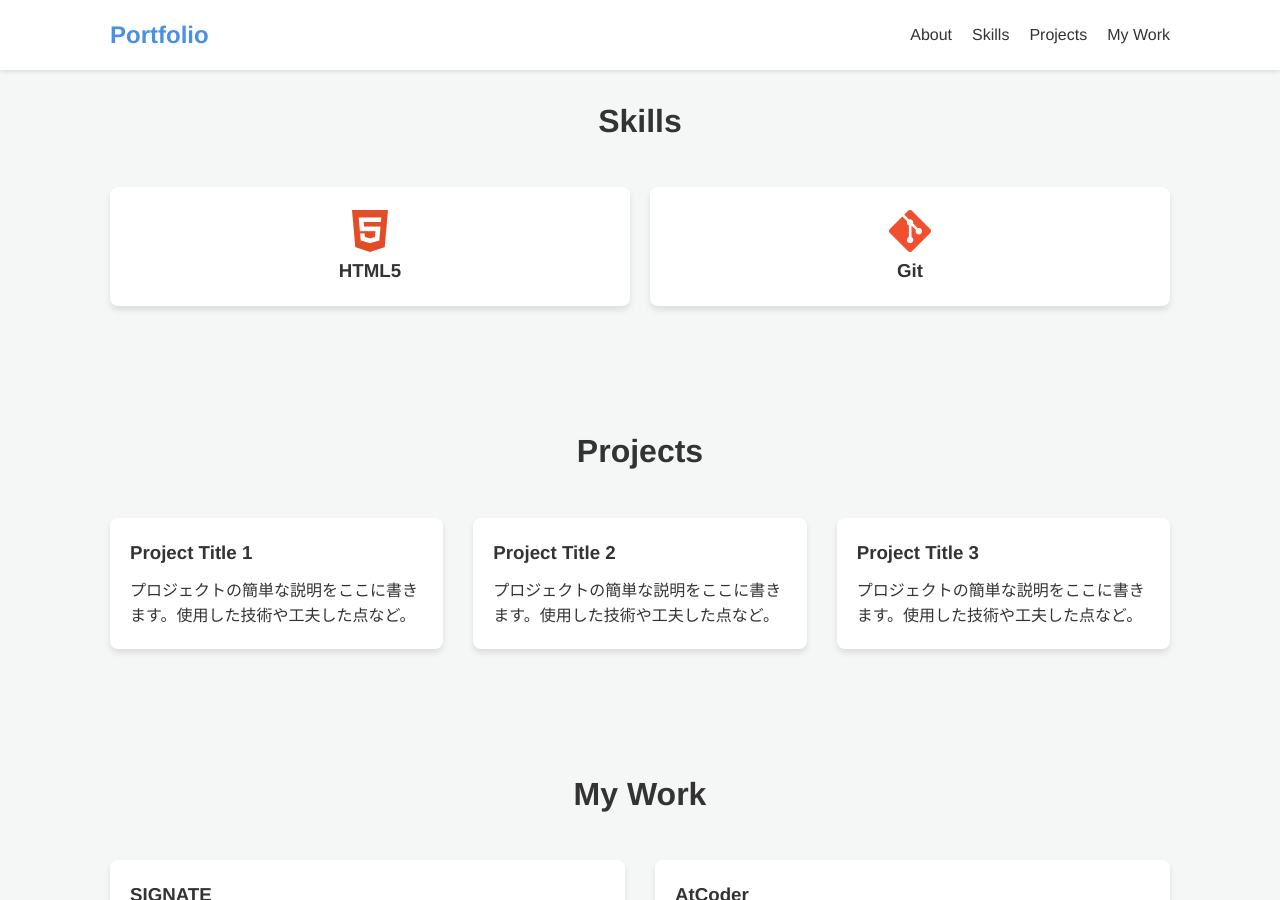
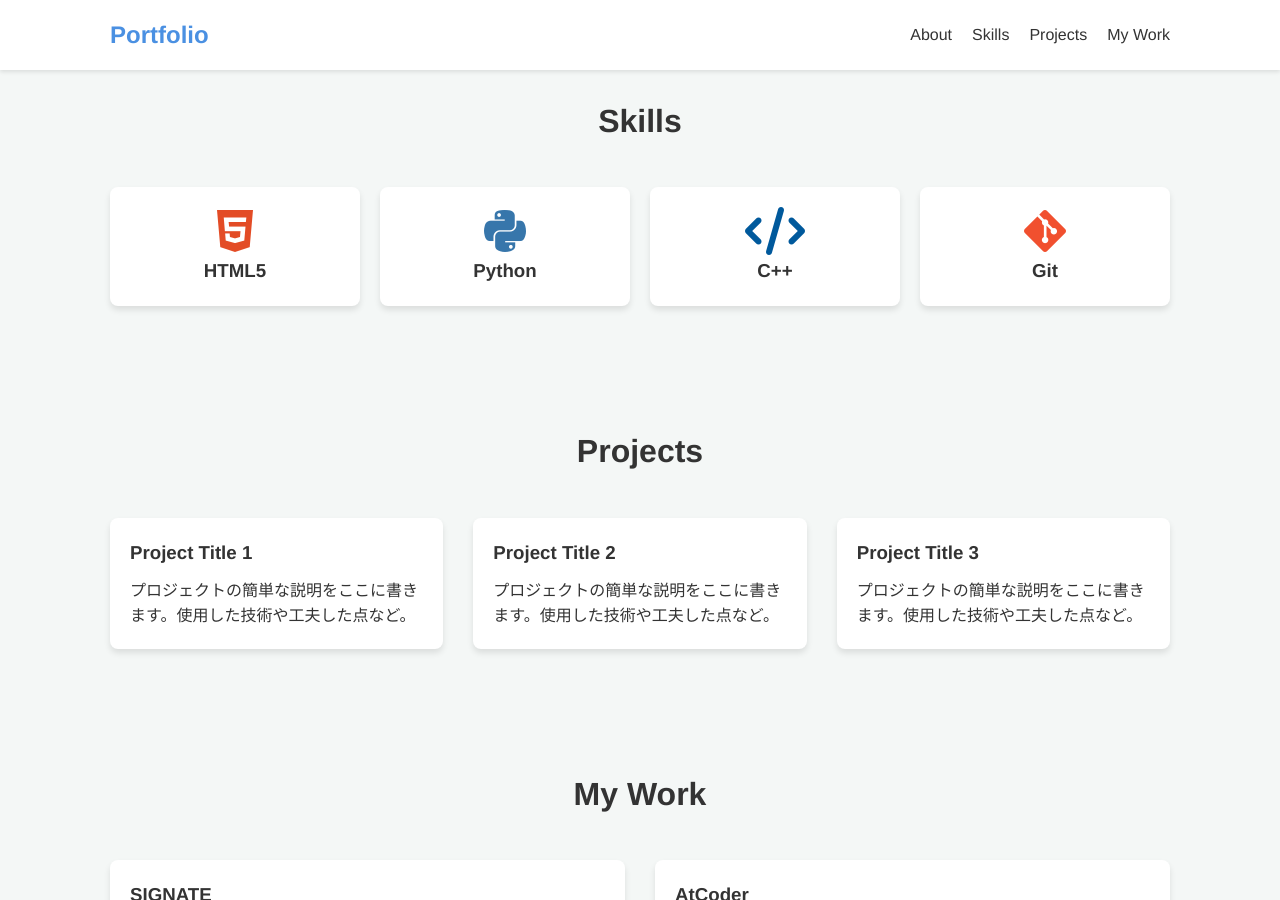
Before and after one commit to Nasubiman/Nasubiman.github.io, a Jekyll site: the page home.html, which Jekyll copies as it is, in a window 1280 px wide and 900 px high, scrolled down 573 px. Built offline with Jekyll 4.4.1, drawn with Linux system fonts in a browser that asks for light colours.

Commit message:
feat: Add Python and C++ skills to the homepage

```diff
--- a/home.html
+++ b/home.html
@@ -59,6 +59,14 @@
             <div class="skill-card">
                 <i class="fab fa-html5 fa-3x" style="color: #e34c26;"></i>
                 <h3>HTML5</h3>
+            </div>
+            <div class="skill-card">
+                <i class="fab fa-python fa-3x" style="color: #3776AB;"></i>
+                <h3>Python</h3>
+            </div>
+            <div class="skill-card">
+                <i class="fas fa-code fa-3x" style="color: #00599C;"></i>
+                <h3>C++</h3>
             </div>
 
 
```
